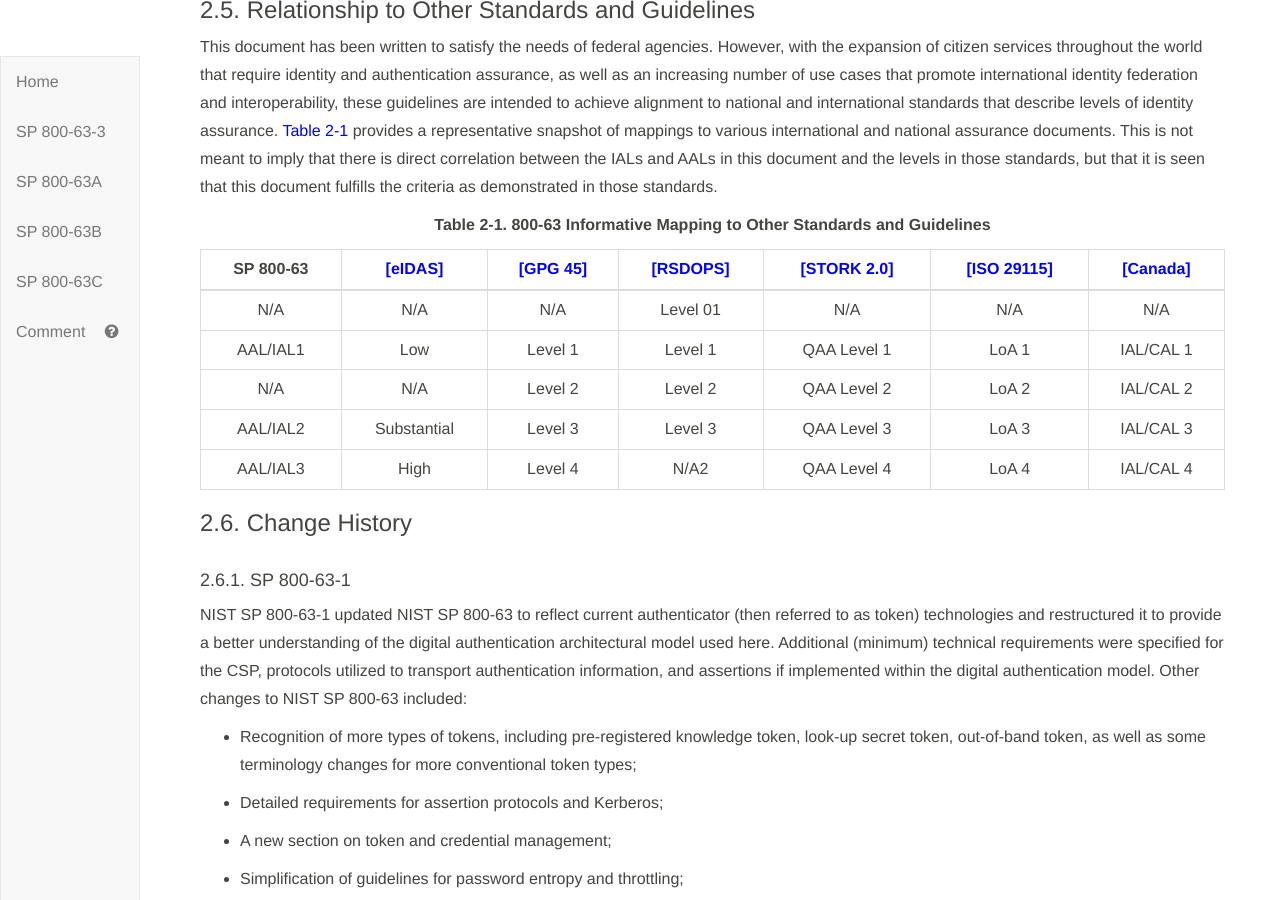
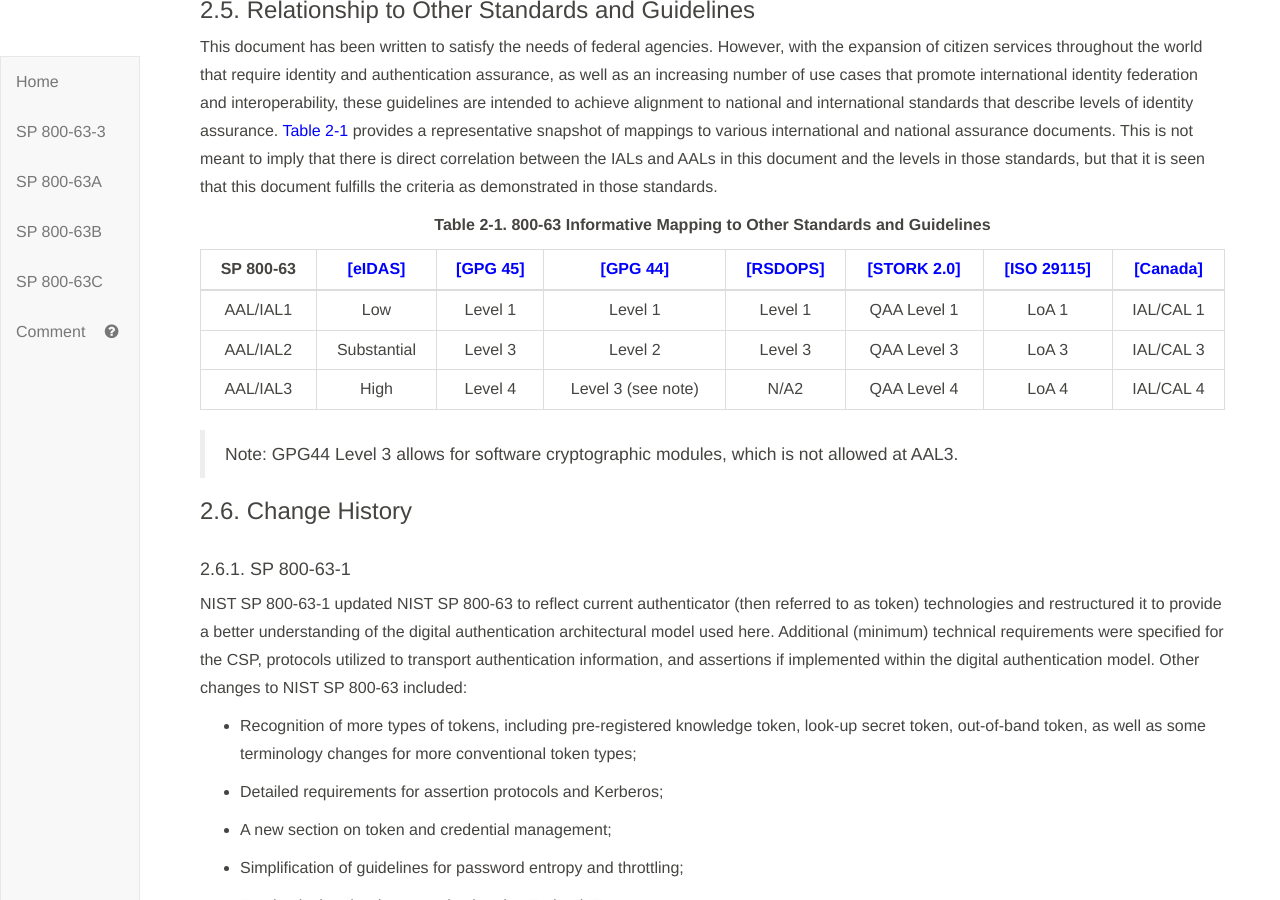
Before and after one commit to usnistgov/800-63-3, a Jekyll site: the page built from sp800-63-3/sec1_2_introduction.md, in a window 1280 px wide and 900 px high, scrolled down 3299 px. Built offline with Jekyll 4.4.1, drawn with Linux system fonts in a browser that asks for light colours; our own code applies the rules of GitHub Pages for plain Markdown files.

Commit message:
Closes #1110

```diff
--- a/sp800-63-3/sec1_2_introduction.md
+++ b/sp800-63-3/sec1_2_introduction.md
@@ -105,13 +105,13 @@ This document has been written to satisfy the needs of federal agencies. However
 
 </div>
 
-SP 800-63|[[eIDAS]](#eIDAS)|[[GPG 45]](#GPG45)|[[RSDOPS]](#RSDOPS)|[[STORK 2.0]](#STORK2.0)|[[ISO 29115]](#ISO29115)|[[Canada]](#Canada)
-:---------:|:----:|:----:|:----:|:-------:|:--------:|:-------:|:------------------:
-N/A|N/A|N/A|Level 01|N/A|N/A|N/A
-AAL/IAL1|Low|Level 1|Level 1|QAA Level 1|LoA 1|IAL/CAL 1
-N/A|N/A|Level 2|Level 2|QAA Level 2|LoA 2|IAL/CAL 2
-AAL/IAL2|Substantial|Level 3|Level 3|QAA Level 3|LoA 3|IAL/CAL 3
-AAL/IAL3|High|Level 4|N/A2|QAA Level 4|LoA 4|IAL/CAL 4
+SP 800-63|[[eIDAS]](#eIDAS)|[[GPG 45]](#GPG45)|[[GPG 44]](#GPG44)|[[RSDOPS]](#RSDOPS)|[[STORK 2.0]](#STORK2.0)|[[ISO 29115]](#ISO29115)|[[Canada]](#Canada)
+:---------:|:----:|:----:|:----:|:----:|:-------:|:--------:|:-------:|:------------------:
+AAL/IAL1|Low|Level 1|Level 1|Level 1|QAA Level 1|LoA 1|IAL/CAL 1
+AAL/IAL2|Substantial|Level 3|Level 2|Level 3|QAA Level 3|LoA 3|IAL/CAL 3
+AAL/IAL3|High|Level 4|Level 3 (see note)|N/A2|QAA Level 4|LoA 4|IAL/CAL 4
+
+> Note: GPG44 Level 3 allows for software cryptographic modules, which is not allowed at AAL3.
 
 ### 2.6. Change History
 
```
Also changed, not shown: sp800-63-3/sec8_references.md (+2 -0 lines).
